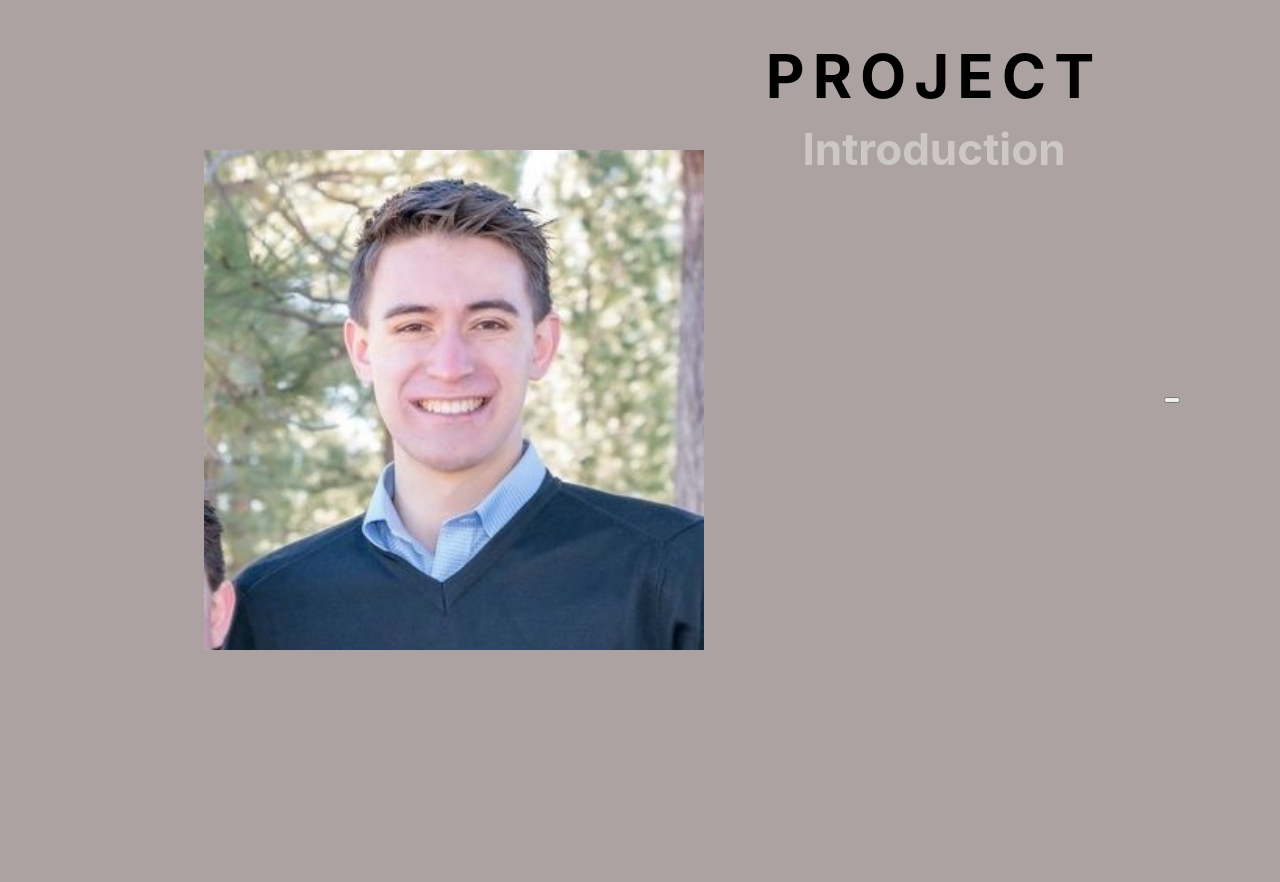
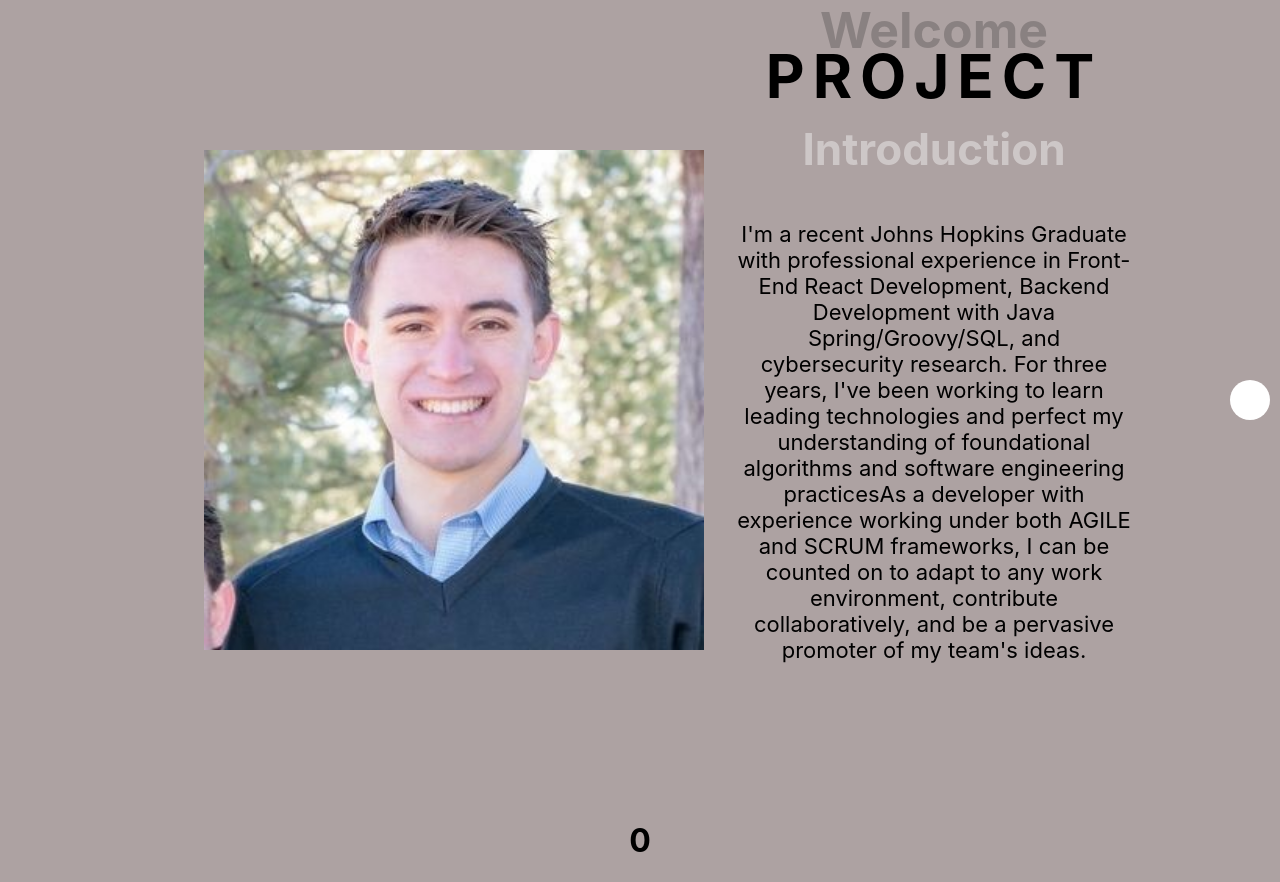
Before and after one commit to cmhhelgeson/portfolio, a React (Create React App) app: page / in a window 1280 px wide. Before the commit the page ends 800 px from the top, so only its background shows below. Built offline with nearby package versions, Linux system fonts and the light colour scheme.

Commit message:
Stop procrastinating

```diff
--- a/src/App.css
+++ b/src/App.css
@@ -45,3 +45,30 @@
   display: flex;
   align-items: center;
 }
+
+.next_arrow,
+.prev_arrow {
+  top: calc(50% - 20px);
+  position: absolute;
+  background: white;
+  border-radius: 30px;
+  width: 40px;
+  height: 40px;
+  display: flex;
+  justify-content: center;
+  align-items: center;
+  user-select: none;
+  cursor: pointer;
+  font-weight: bold;
+  font-size: 18px;
+  z-index: 2;
+}
+
+.next_arrow {
+  right: 10px;
+}
+
+.prev.arrow {
+  left: 10px;
+  transform: scale(-1);
+}
--- a/src/App.tsx
+++ b/src/App.tsx
@@ -6,16 +6,100 @@ import {IntroPage} from "./components/pages/IntroPage"
 import { IntroPageProps } from './components/pages/IntroPage';
 
 import backgroundImageOne from "./imgs/me.jpg"
+import backgroundImageTwo from "./imgs/code.webp"
+import backgroundImageThree from "./imgs/leaves.webp"
 
 
-const pageInfo: IntroPageProps[] = [
+const pageInfo: Omit<IntroPageProps,
+  "variants" |
+  "custom" |
+  "initial" |
+  "exit" |
+  "transition" |
+  "animate">[] = [
   {
-    "key": 0,
-    "imgSrc": "../../"
+    key : 0,
+    imgSrc: backgroundImageOne,
+    projectNum: "Welcome",
+    overrideProjectString: "Page",
+    titleText: "Introduction",
+    text: "I'm a recent Johns Hopkins Graduate with professional experience in Front-End React Development, Backend Development with Java Spring/Groovy/SQL, and cybersecurity research. For three years, I've been working to learn leading technologies and perfect my understanding of foundational algorithms and software engineering practicesAs a developer with experience working under both AGILE and SCRUM frameworks, I can be counted on to adapt to any work environment, contribute collaboratively, and be a pervasive promoter of my team's ideas.",
+  },
+  {
+    key: 1,
+    imgSrc: backgroundImageTwo,
+    projectNum: "Experience",
+    overrideProjectString: "With",
+    text: "Current Experience includes: "
+  },
+  {
+    key: 2,
+    imgSrc: backgroundImageThree,
+    projectNum: "01",
+    text: "This project demonstrates multiple fundamental algorithms in rudimentary 3d rendering, including depth buffers, phong lighting, goraud shading etc..."
   }
 ]
 
 
+
+
+
+
+
+const variants = {
+  enter: (direction: number) => {
+    return {
+      x: direction > 0 ? 1000: -1000,
+      opacity: 0,
+    };
+  },
+  center: {
+    zIndex: 1,
+    x: 0,
+    opacity: 1,
+  },
+  exit: (direction: number) => {
+    return {
+      zIndex: 0,
+      x: direction < 0 ? 1000 : -1000,
+    }
+  }
+}
+
+
+function App() {
+
+  const [page, setPage] = useState<number>(0);
+  const [direction, setDirection] = useState<number>(0);
+
+  return (
+    <div className="App">
+      <header>
+
+      </header>
+      <div className="projects">
+        <AnimatePresence>
+          {<IntroPage
+            key={page}
+            imgSrc={pageInfo[page].imgSrc}
+            text={pageInfo[page].text}
+            projectNum={pageInfo[page].projectNum}
+            custom={direction}
+            initial="enter"
+            animate="center"
+            exit="exit"
+            variants={variants}
+        />}
+        </AnimatePresence>
+      </div>
+      <h1>{page}</h1>
+      {page < 2 ? <div className="next_arrow" onClick={() => setPage(page + 1)}/> : null}
+      {page > 0 ? <div className="prev_arrow" onClick={() => setPage(page - 1)}/> : null}
+    </div>
+  );
+}
+
+export default App;
 
 
 /* const ExperienceProjectContent = ({
@@ -111,48 +195,3 @@ const pageInfo: IntroPageProps[] = [
   </div>
   );
 } */
-
-
-const variants = {
-  enter: (direction: number) => {
-    return {
-      x: direction > 0 ? 1000: -1000,
-      opacity: 0,
-    };
-  },
-  center: {
-    zIndex: 1,
-    x: 0,
-    opacity: 1,
-  },
-  exit: (direction: number) => {
-    return {
-      zIndex: 0,
-      x: direction < 0 ? 1000 : -1000,
-    }
-  }
-}
-
-
-function App() {
-
-  const [page, setPage] = useState<number>(0);
-  const [direction, setDirection] = useState<number>(0);
-
-  return (
-    <div className="App">
-      <header>
-
-      </header>
-      <div className="projects">
-        <AnimatePresence>
-          <IntroPage />
-        </AnimatePresence>
-        <button onClick={() => setPage(1)} />
-        <AnimatePresence />
-      </div>
-    </div>
-  );
-}
-
-export default App;
--- a/src/components/pages/IntroPage/IntroPage.tsx
+++ b/src/components/pages/IntroPage/IntroPage.tsx
@@ -16,26 +16,47 @@ export type IntroPageProps = {
   text: string,
   projectNum: string,
   imgSrc: string,
+  titleText?: string,
   overrideProjectString?: string,
+  variants: any
+  custom: number,
+  initial: string,
+  animate: any,
+  exit: any
 }
 
-export const IntroPage = ({key, text, projectNum, imgSrc, overrideProjectString}: IntroPageProps) => {
+export const IntroPage = ({
+  key,
+  text,
+  projectNum,
+  imgSrc,
+  overrideProjectString,
+  variants,
+  initial,
+  custom,
+  animate,
+  exit
+}: IntroPageProps) => {
 
   return (
 
   <motion.div className={styles.content_container}
     key={key}
-    exit={{y: [0, -650], opacity: [1, 0]}}
+    variants={variants}
+    initial={initial}
+    animate={animate}
+    custom={custom}
+    exit={exit}
+    transition={{
+      x: { type: "spring", stiffness: 300, damping: 30 },
+      opacity: { duration: 0.2 }
+    }}
   >
-    <motion.div className={styles.content}
-        style={{"transition": "opacity 0.8s ease 0.8s"}}
-        transition={{duration: 2}}
-        exit={{opacity: 0}}
-    >
+    <motion.div className={styles.content} >
       <div className={styles.inner_area}>
         <ProjectImage
           animationOn={false}
-          imgSrc={backgroundImage}
+          imgSrc={imgSrc}
         />
         <ProjectContent
           projectNum={projectNum}
@@ -48,3 +69,7 @@ export const IntroPage = ({key, text, projectNum, imgSrc, overrideProjectString}
   </motion.div>
   );
 }
+
+/*style={{"transition": "opacity 0.8s ease 0.8s"}}
+        transition={{duration: 2}}
+        exit={{opacity: 0}} */
--- a/src/data/pages.json
+++ b/src/data/pages.json
@@ -1,6 +1,6 @@
 [
     {
-        "id": 1,
+        "key": 1,
         "title": "Welcome",
         "text": "",
         "hidden": false
```
